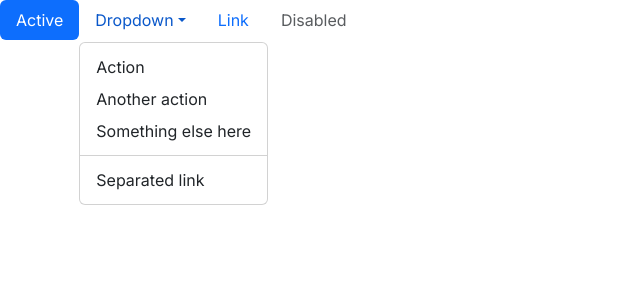
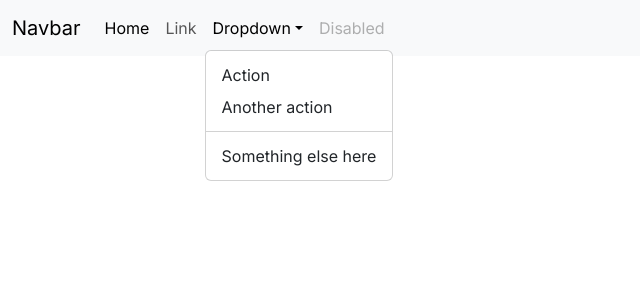
Before and after one commit to trkh0/todo, a Next.js app in the folder todo/: page / in a window 1280 px wide. Both pictures are taken after a click on the button "Dropdown". Shown: the top 300 px of the page, without its empty margins (0-640 px from the left). Built offline with nearby package versions, Linux system fonts and the light colour scheme.

Commit message:
refactor: navbar refactor

```diff
--- /dev/null
+++ b/todo/app/components/navbar/Navbar.js
@@ -0,0 +1,76 @@
+import React from 'react';
+
+const Navbar = () => {
+    return (
+        <nav class="navbar navbar-expand-lg bg-body-tertiary">
+        <div class="container-fluid">
+          <a class="navbar-brand" href="#">
+            Navbar
+          </a>
+          <button
+            class="navbar-toggler"
+            type="button"
+            data-bs-toggle="collapse"
+            data-bs-target="#navbarSupportedContent"
+            aria-controls="navbarSupportedContent"
+            aria-expanded="false"
+            aria-label="Toggle navigation"
+          >
+            <span class="navbar-toggler-icon"></span>
+          </button>
+          <div class="collapse navbar-collapse" id="navbarSupportedContent">
+            <ul class="navbar-nav me-auto mb-2 mb-lg-0">
+              <li class="nav-item">
+                <a class="nav-link active" aria-current="page" href="#">
+                  Home
+                </a>
+              </li>
+              <li class="nav-item">
+                <a class="nav-link" href="#">
+                  Link
+                </a>
+              </li>
+              <li class="nav-item dropdown">
+                <a
+                  class="nav-link dropdown-toggle"
+                  href="#"
+                  role="button"
+                  data-bs-toggle="dropdown"
+                  aria-expanded="false"
+                >
+                  Dropdown
+                </a>
+                <ul class="dropdown-menu">
+                  <li>
+                    <a class="dropdown-item" href="#">
+                      Action
+                    </a>
+                  </li>
+                  <li>
+                    <a class="dropdown-item" href="#">
+                      Another action
+                    </a>
+                  </li>
+                  <li>
+                    <hr class="dropdown-divider" />
+                  </li>
+                  <li>
+                    <a class="dropdown-item" href="#">
+                      Something else here
+                    </a>
+                  </li>
+                </ul>
+              </li>
+              <li class="nav-item">
+                <a class="nav-link disabled" aria-disabled="true">
+                  Disabled
+                </a>
+              </li>
+            </ul>
+          </div>
+        </div>
+      </nav>
+    );
+};
+
+export default Navbar;
--- a/todo/app/page.js
+++ b/todo/app/page.js
@@ -1,30 +1,10 @@
 import Image from "next/image";
+import Navbar from "./components/navbar/Navbar.js";
 
 export default function Home() {
   return (
     <div className="tw-bg-white">
-
-    <ul class="nav nav-pills">
-  <li class="nav-item">
-    <a class="nav-link active" aria-current="page" href="#">Active</a>
-  </li>
-  <li class="nav-item dropdown">
-    <a class="nav-link dropdown-toggle" data-bs-toggle="dropdown" href="#" role="button" aria-expanded="false">Dropdown</a>
-    <ul class="dropdown-menu">
-      <li><a class="dropdown-item" href="#">Action</a></li>
-      <li><a class="dropdown-item" href="#">Another action</a></li>
-      <li><a class="dropdown-item" href="#">Something else here</a></li>
-      <li><hr class="dropdown-divider"/></li>
-      <li><a class="dropdown-item" href="#">Separated link</a></li>
-    </ul>
-  </li>
-  <li class="nav-item">
-    <a class="nav-link" href="#">Link</a>
-  </li>
-  <li class="nav-item">
-    <a class="nav-link disabled" aria-disabled="true">Disabled</a>
-  </li>
-</ul>
+      <Navbar />
     </div>
   );
 }
```
